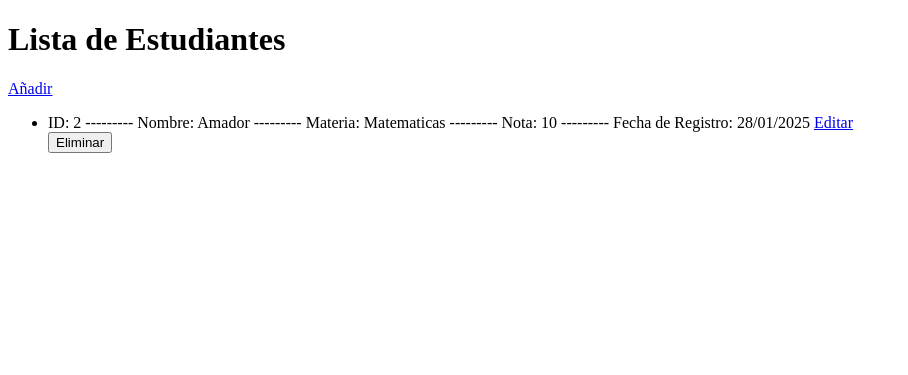
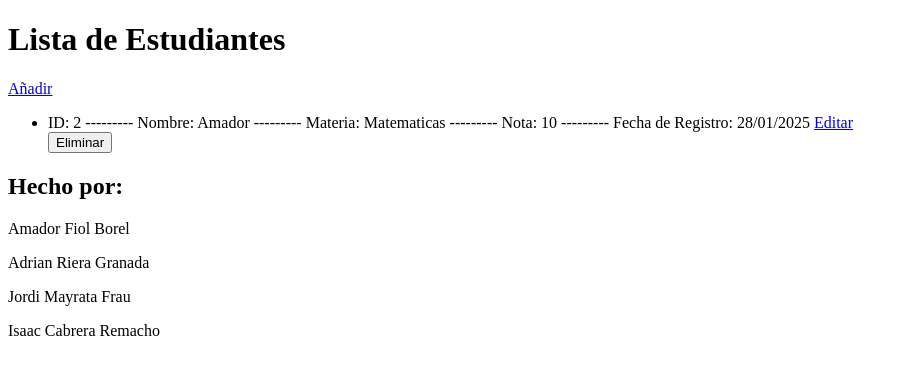
Before and after one commit to AmadorFiol/ProyectoEDD, a Flask app: page / in a window 1280 px wide. Shown: the top 375 px of the page, without its empty margins (0-908 px from the left). Run offline with Flask 3, Linux system fonts and the light colour scheme.

Commit message:
Agregado creditos en el footer de estudiantes.html

```diff
--- a/templates/estudiantes.html
+++ b/templates/estudiantes.html
@@ -19,5 +19,12 @@
         </li>
         {% endfor %}
     </ul>
+    <footer>
+        <h2>Hecho por:</h2>
+        <p>Amador Fiol Borel</p>
+        <p>Adrian Riera Granada</p>
+        <p>Jordi Mayrata Frau</p>
+        <p>Isaac Cabrera Remacho</p>
+    </footer>
 </body>
 </html>
```
